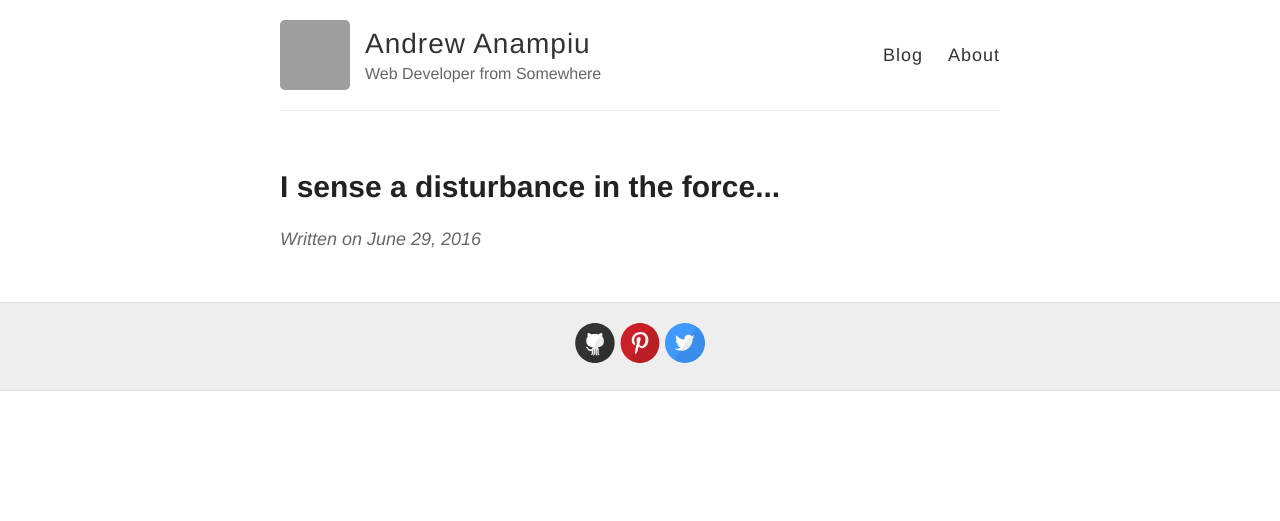
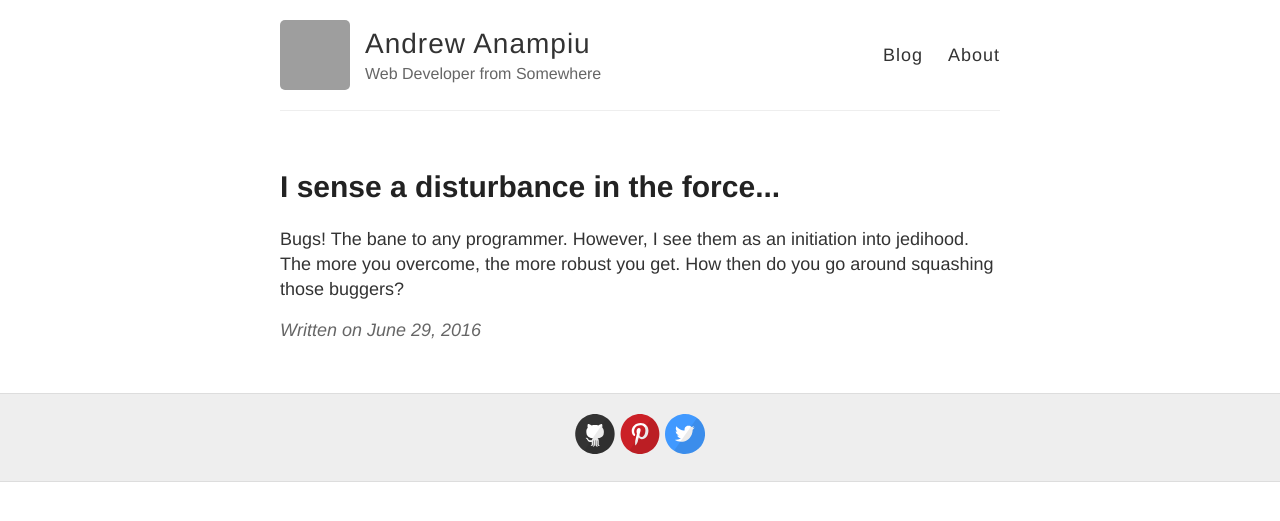
Before and after one commit to kelvinkipsang/blog, a Jekyll site: the page built from _posts/2016-6-29-chrome-dev-tools.md, in a window 1280 px wide. Shown: the top 521 px of the page. Built offline with Jekyll 4.4.1, drawn with Linux system fonts in a browser that asks for light colours; grey boxes are pictures that could not be loaded.

Commit message:
first edit

```diff
--- a/_posts/2016-6-29-chrome-dev-tools.md
+++ b/_posts/2016-6-29-chrome-dev-tools.md
@@ -2,3 +2,5 @@
 layout: post
 title: I sense a disturbance in the force...
 ---
+
+Bugs! The bane to any programmer. However, I see them as an initiation into jedihood. The more you overcome, the more robust you get. How then do you go around squashing those buggers?
```
